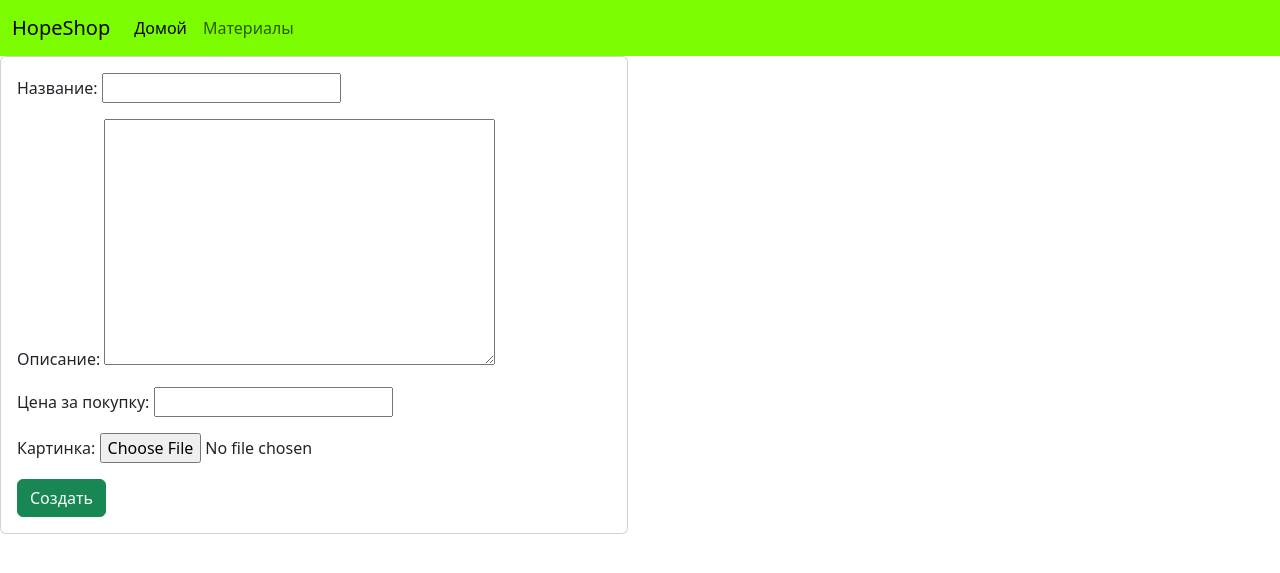
After one commit to pinb0y/homework_20_2, a Django app: page /create/ in a window 1280 px wide. The commit adds this page. Shown: the top 573 px of the page. Run offline with Django 5.2, Linux system fonts and the light colour scheme; some libraries are stand-ins or nearby versions.

Commit message:
practice create

```diff
--- a/catalog/models.py
+++ b/catalog/models.py
@@ -1,3 +1,5 @@
+from django.utils import timezone
+
 from django.db import models
 
 
@@ -22,8 +24,9 @@ class Product(models.Model):
         related_name="products",
     )
     price = models.IntegerField(verbose_name="цена за покупку")
-    created_at = models.DateField(verbose_name="Дата создания")
-    updated_at = models.DateField(verbose_name="Дата последнего изменения")
+    created_at = models.DateField(default=timezone.now, verbose_name="Дата создания")
+    updated_at = models.DateField(default=timezone.now, verbose_name="Дата последнего изменения")
+    is_active = models.BooleanField(default=True, verbose_name="Cтатус")
 
     def __str__(self):
         return f"{self.product_name} ({self.description})"
--- /dev/null
+++ b/catalog/templates/catalog/product_form.html
@@ -0,0 +1,21 @@
+{% extends 'catalog/base.html' %}
+
+{% block content %}
+
+<div class="col-12">
+    <div class="row">
+        <div class="col-6">
+            <div class="card">
+                <div class="card-body">
+                    <form method="post" enctype="multipart/form-data">
+                        {% csrf_token %}
+                        {{ form.as_p }}
+                        <button type="submit" class="btn btn-success">Создать</button>
+                    </form>
+                </div>
+            </div>
+        </div>
+    </div>
+</div>
+
+{% endblock %}
--- a/catalog/urls.py
+++ b/catalog/urls.py
@@ -1,10 +1,13 @@
 from django.urls import path
 from catalog.apps import CatalogConfig
-from catalog.views import ProductListView, ProductDetailView
+from catalog.models import Product
+from catalog.views import ProductListView, ProductDetailView, toggle_activity, ProductCreateView
 
 app_name = CatalogConfig.name
 
 urlpatterns = [
     path('', ProductListView.as_view(), name='index'),
     path('product_page/<int:pk>', ProductDetailView.as_view(), name='product_page'),
+    path('activity/<int:pk>', toggle_activity, name='toggle_activity'),
+    path('create/', ProductCreateView.as_view(), name='create_product')
 ]
--- a/catalog/views.py
+++ b/catalog/views.py
@@ -1,6 +1,7 @@
 from django.contrib.gis.gdal.prototypes.srs import clone_srs
-from django.shortcuts import render
-from django.views.generic import ListView, DetailView
+from django.shortcuts import render, get_object_or_404, redirect
+from django.urls import reverse, reverse_lazy
+from django.views.generic import ListView, DetailView, CreateView
 
 from catalog.models import Product
 
@@ -22,3 +23,20 @@ def product_page(request, pk):
         'object': product_name
     }
     return render(request, 'catalog/product_page.html', context)
+
+class ProductCreateView(CreateView):
+    model = Product
+    fields = ('product_name', 'description', 'price', 'image')
+    success_url = reverse_lazy('catalog:index')
+
+
+def toggle_activity(request, pk):
+    product_item = get_object_or_404(Product, pk=pk)
+    if product_item.is_active:
+        product_item.is_active = False
+    else:
+        product_item.is_active = True
+
+    product_item.save()
+
+    return redirect(reverse('catalog:index'))
--- a/materials/templates/materials/material_confirm_delete.html
+++ b/materials/templates/materials/material_confirm_delete.html
@@ -9,7 +9,7 @@
                     <form method="post">
                         {% csrf_token %}
                         <p>Хотите удалить материал "{{ object.title }}"?</p>
-                        <button type="submit" class="btn btn-danger">Подтвердить</button>
+                        <button type="submit" class="btn btn-danger">Да</button>
                         <a href="{% url 'materials:list' %}" class="btn btn-success">Нет</a>
                     </form>
                 </div>
```
Also changed, not shown: catalog/templates/catalog/index.html (+6 -1 lines), catalog/migrations/0004_product_is_active.py (added), catalog/migrations/0005_alter_product_created_at_alter_product_updated_at.py (added), catalog/migrations/0006_alter_product_created_at_alter_product_updated_at.py (added), catalog/migrations/0007_alter_product_created_at_alter_product_updated_at.py (added), media/catalog/photo/672950.jpg (added), media/catalog/photo/672950_rvdQifc.jpg (added), media/catalog/photo/spoon.jpeg (added), media/catalog/photo/spoon_wAFreaz.jpeg (added).
